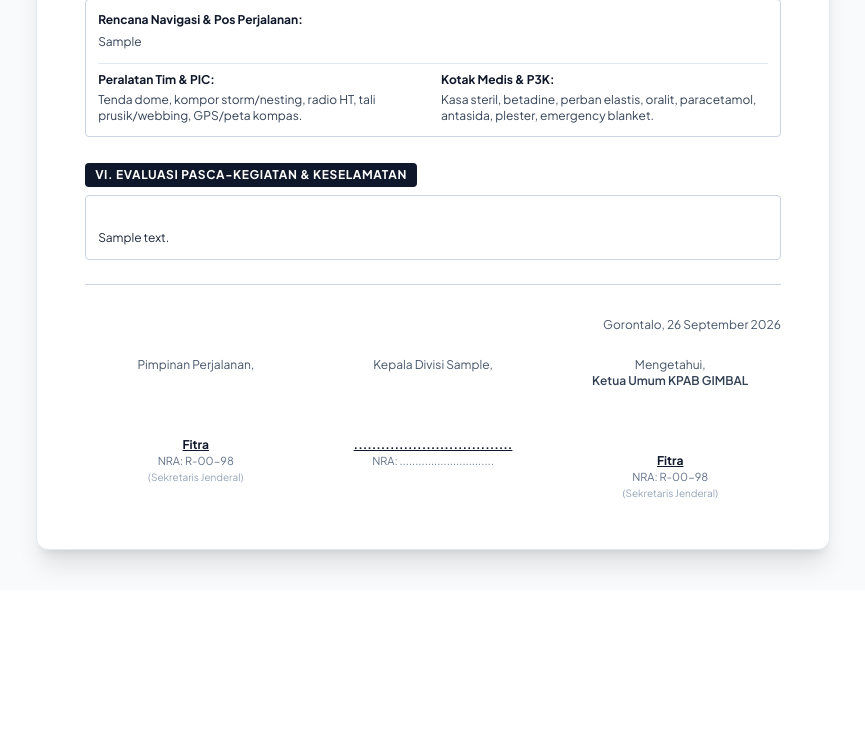
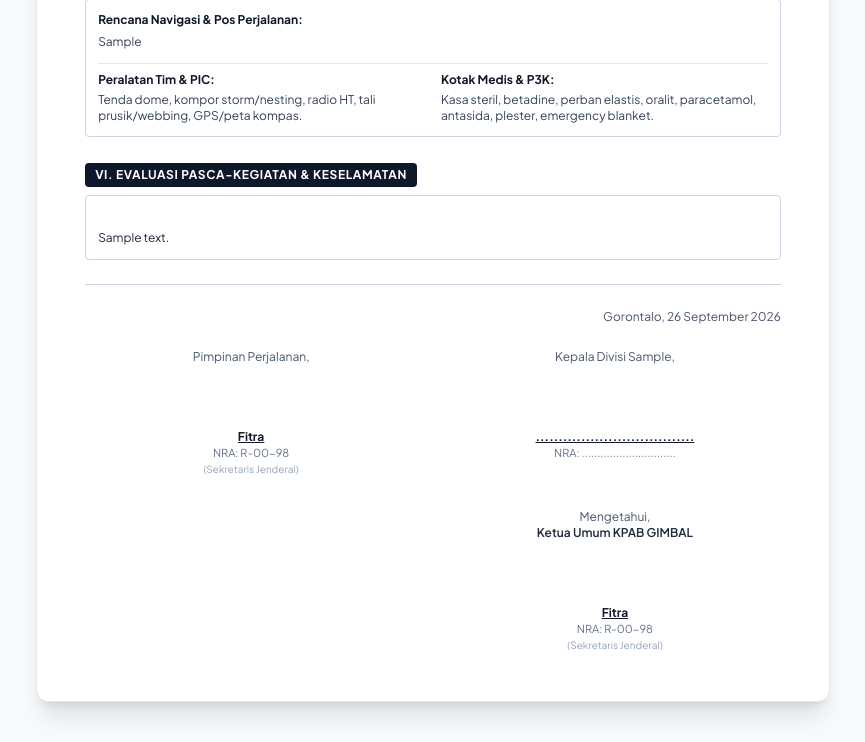
Before and after one commit to fjmonoarfa/gimbal-web, a Flask app: page /admin/activity/1/print in a window 1280 px wide. Shown: the part 1058-1800 px from the top of the page, without its empty margins (207-1072 px from the left). Before the commit the page ends 1632 px from the top, so only its background shows below. Run offline with Flask 3, Linux system fonts and the light colour scheme; the visitor is signed in with stand-in values (Sample User, id 1); tables that the repository leaves empty hold one stand-in row (values such as "Sample post"); some libraries are stand-ins or nearby versions.

Commit message:
feat(print): adjust print rol signer area to 2 columns with Mengetahui on the bottom right

```diff
--- a/templates/admin/print_rol.html
+++ b/templates/admin/print_rol.html
@@ -356,11 +356,13 @@
         {% endif %}
 
         <!-- LEMBAR PENGESAHAN / TANDA TANGAN BERDASARKAN JABATAN ORGANISASI -->
-        <div class="pt-8 border-t border-slate-300">
-            <div class="text-right text-xs text-slate-600 mb-6">
+        <div class="pt-6 border-t border-slate-300 space-y-6" style="page-break-inside: avoid; break-inside: avoid;">
+            <div class="text-right text-xs text-slate-600">
                 Gorontalo, {{ today_date_fmt }}
             </div>
-            <div class="grid grid-cols-3 gap-4 text-center text-xs">
+
+            <!-- BARIS 1 (2 KOLOM): PIMPINAN PERJALANAN & KEPALA DIVISI -->
+            <div class="grid grid-cols-2 gap-8 text-center text-xs">
                 <div>
                     <p class="text-slate-600 mb-16">Pimpinan Perjalanan,</p>
                     <p class="font-bold text-slate-900 underline" id="sig-lead-name">{{ signers.leader.name if signers.leader else '...................................' }}</p>
@@ -373,8 +375,15 @@
                     <p class="text-slate-500 text-[11px]" id="sig-kadiv-nra">NRA: {{ signers.kadiv.nra if (signers.kadiv and signers.kadiv.nra) else '..............................' }}</p>
                     <p class="text-slate-400 text-[10px]" id="sig-kadiv-pos">{% if signers.kadiv and signers.kadiv.jabatan and signers.kadiv.jabatan != signers.kadiv_title %}({{ signers.kadiv.jabatan }}){% endif %}</p>
                 </div>
+            </div>
+
+            <!-- BARIS 2 (2 KOLOM): MENGETAHUI DI BAGIAN BAWAH KANAN -->
+            <div class="grid grid-cols-2 gap-8 text-center text-xs pt-2">
                 <div>
-                    <p class="text-slate-600 mb-16" id="sig-ketum-title">Mengetahui,<br><span class="font-semibold text-slate-700">{{ signers.ketum_title }}</span></p>
+                    <!-- Kolom kiri bawah kosong untuk stempel resmi / catatan kepengurusan -->
+                </div>
+                <div>
+                    <p class="text-slate-600 mb-16" id="sig-ketum-title">Mengetahui,<br><span class="font-semibold text-slate-800">{{ signers.ketum_title }}</span></p>
                     <p class="font-bold text-slate-900 underline" id="sig-ketum-name">{{ signers.ketum.name if signers.ketum else '...................................' }}</p>
                     <p class="text-slate-500 text-[11px]" id="sig-ketum-nra">NRA: {{ signers.ketum.nra if (signers.ketum and signers.ketum.nra) else '-' }}</p>
                     <p class="text-slate-400 text-[10px]" id="sig-ketum-pos">{% if signers.ketum and signers.ketum.jabatan and signers.ketum.jabatan != signers.ketum_title %}({{ signers.ketum.jabatan }}){% endif %}</p>
```
Also changed, not shown: CONVERSATION_HISTORY.md (+1 -0 lines), test_rol_tabs.py (+11 -0 lines).
